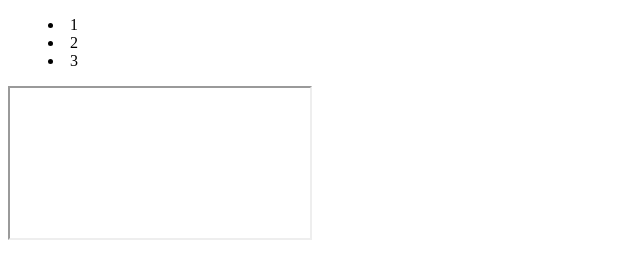
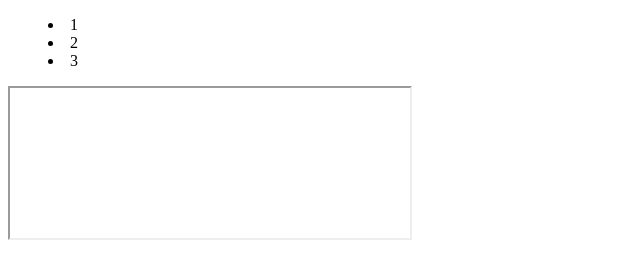
Before and after one commit to web00banny/web00banny.github.io, a plain HTML site: page index.html in a window 1280 px wide. Shown: the full height of the page, 0-640 px from the left. Drawn offline with nearby package versions, Linux system fonts and the light colour scheme.

Commit message:
Update index.html

```diff
--- a/index.html
+++ b/index.html
@@ -18,7 +18,7 @@
     <li>3</li>
    </menu>
    <slider>
-    <iframe src="./apps/ide/ideFrame.html">
+    <iframe src="./apps/ide/ideFrame.html" style="width: 400px; heigth: 400px;">
     </iframe>
    </slider>
   </content>
```
